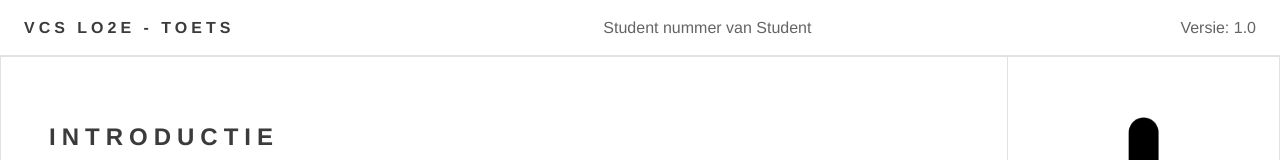
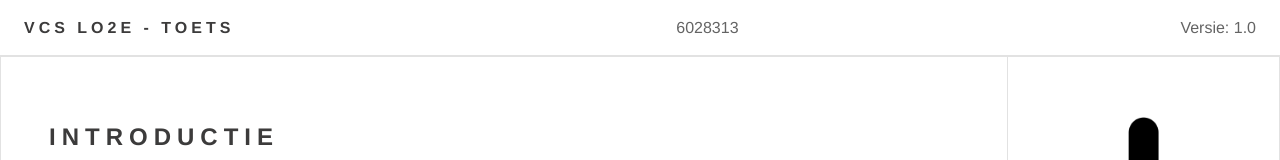
Before and after one commit to Raaju2005/toets, a plain HTML site: page index.html in a window 1280 px wide. Shown: the top 160 px of the page. Drawn offline with Linux system fonts and the light colour scheme.

Commit message:
student nummer
hier heb ik mijn eigen studenten nummer aangepast

```diff
--- a/index.html
+++ b/index.html
@@ -9,7 +9,7 @@
 
         <header id="header">
             <h1 id="page-title">VCS LO2E - Toets</h1>
-            <p id="student-nummer">Student nummer van Student</p>
+            <p id="student-nummer">6028313</p>
             <p id="version">Versie: 1.0</p>
         </header>
 
```
